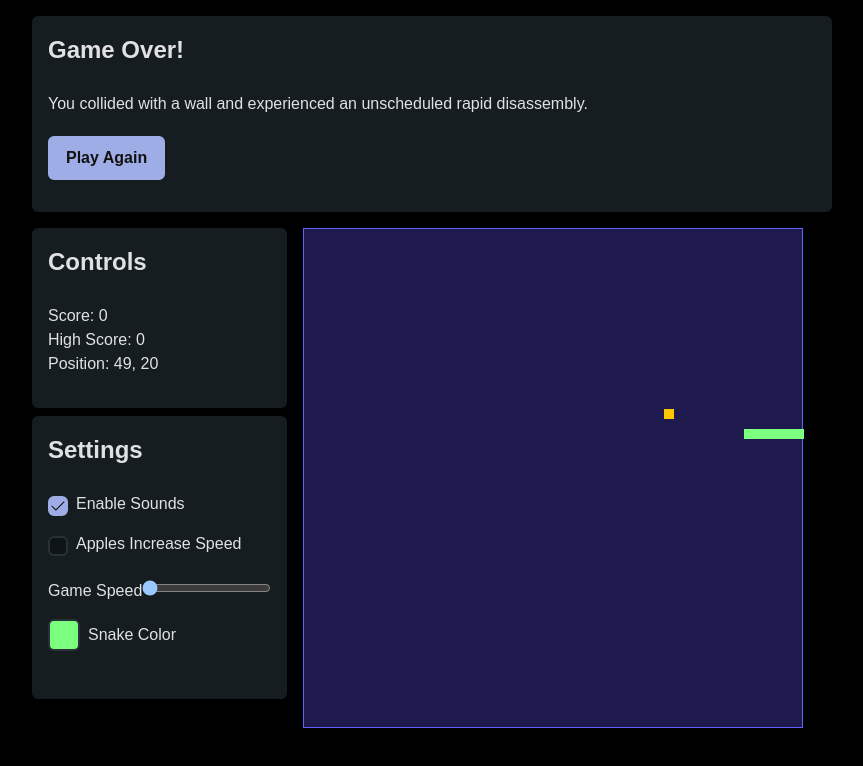
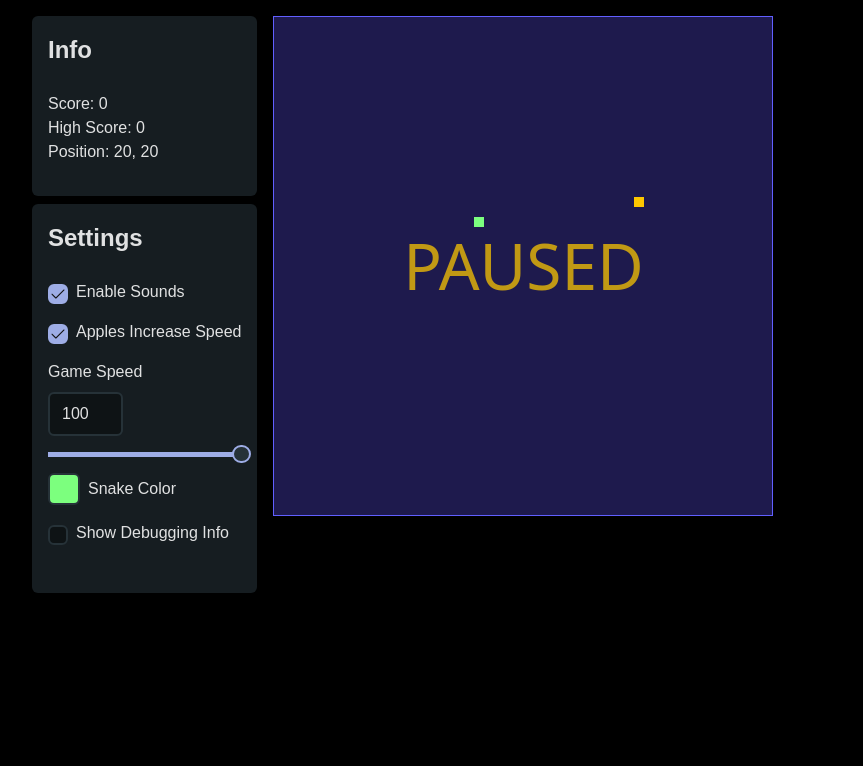
Before and after one commit to butterscotchstallion/react-snake, a React (Vite) app in the folder src/: page / in a window 1280 px wide. Shown: the top 766 px of the page, without its empty margins (208-1071 px from the left). Built offline with nearby package versions, Linux system fonts and the light colour scheme; a web font is replaced by a local one.

Commit message:
Adds settings, implements some of it, adds pulsing pause text

```diff
--- a/src/app/components/game/Game.tsx
+++ b/src/app/components/game/Game.tsx
@@ -4,6 +4,9 @@ import {Card} from "primereact/card";
 import {Toast} from "primereact/toast";
 import {Checkbox} from "primereact/checkbox";
 import {ColorPicker, ColorPickerChangeEvent} from "primereact/colorpicker";
+import {InputText} from "primereact/inputtext";
+import {Slider} from "primereact/slider";
+import {GameSettings, getSettings, setSettings} from "../settings.ts";
 
 interface SnakeBlockProps {
     x: number;
@@ -19,7 +22,7 @@ export default function Game() {
     const [direction, setDirection] = useState("ArrowRight");
     const [gameSpeed, setGameSpeed] = useState(100);
     const [isGameOver, setIsGameOver] = useState(false);
-    const [isPaused, setIsPaused] = useState(false);
+    const [isPaused, setIsPaused] = useState(true);
     const [score, setScore] = useState(0);
     const [width] = useState(49);
     const [height] = useState(49);
@@ -28,14 +31,38 @@ export default function Game() {
     const [highScore, setHighScore] = useState<number>(0);
     const [applesIncreaseSpeed, setApplesIncreaseSpeed] = useState(false);
     const [snakeColor, setSnakeColor] = useState("7CFF7F");
+    const [appleColor, setAppleColor] = useState("FF7C7C");
     const [soundsEnabled, setSoundsEnabled] = useState(true);
+    const [showDebuggingInfo, setShowDebuggingInfo] = useState(false);
+
+    function save() {
+        const settings: GameSettings = {
+            applesIncreaseSpeed,
+            appleColor,
+            snakeColor,
+            soundsEnabled,
+            showDebuggingInfo,
+        };
+        setSettings(settings);
+    }
 
     /*useLayoutEffect(() => {
         setWidth(gameBoardEl.current.clientWidth);
         setHeight(gameBoardEl.current.clientHeight);
     }, []);*/
 
+    function initializeSettings() {
+        const settings: GameSettings = getSettings();
+        setSnakeColor(settings.snakeColor);
+        setAppleColor(settings.appleColor);
+        setApplesIncreaseSpeed(settings.applesIncreaseSpeed);
+        setShowDebuggingInfo(settings.showDebuggingInfo);
+        setSoundsEnabled(settings.soundsEnabled);
+    }
+
     useEffect(() => {
+        initializeSettings();
+
         const handleKeyDown = (event: KeyboardEvent) => {
             if (['ArrowUp', 'ArrowDown', 'ArrowLeft', 'ArrowRight'].includes(event.key)) {
                 setDirection(event.key);
@@ -109,7 +136,10 @@ export default function Game() {
             }
         }, gameSpeed);
         return () => stopMoveInterval();
-    }, [direction, snake, gameSpeed, food.x, food.y, score, width, height, getRndPosition, isPaused, isGameOver]);
+    }, [
+        direction, snake, gameSpeed, food.x, food.y, score, width, height, getRndPosition, isPaused, isGameOver,
+        applesIncreaseSpeed
+    ]);
 
     function onNewHighScore(newHighScore: number) {
         setHighScore(newHighScore);
@@ -133,7 +163,7 @@ export default function Game() {
         setSnake(defaultSnake);
         setFood({x: getRndPosition(), y: getRndPosition()});
         setScore(0);
-        setIsPaused(true);
+        setGameSpeed(100);
     }
 
     function getRndPosition(): number {
@@ -168,6 +198,20 @@ export default function Game() {
         return snake;
     }
 
+    function pause() {
+        setIsPaused(!isPaused);
+
+        if (isPaused) {
+            pauseInterval.current = setInterval(() => {
+                setPausedString(pausedString ? "" : "PAUSED");
+            }, 1000);
+        } else {
+            if (pauseInterval.current) {
+                clearInterval(pauseInterval.current);
+            }
+        }
+    }
+
     return (
         <>
             <div className="mx-auto mt-4 w-[800px] h-[500px]">
@@ -181,7 +225,7 @@ export default function Game() {
                     : ""}
                 <div className="flex gap-4">
                     <aside>
-                        <Card title="Controls" className="mb-2">
+                        <Card title="Info" className="mb-2">
                             <ul>
                                 <li>Score: {score}</li>
                                 <li>High Score: {highScore}</li>
@@ -205,20 +249,30 @@ export default function Game() {
                                     <label htmlFor="applesIncreaseSpeed" className="ml-2">Apples Increase Speed</label>
                                 </li>
                                 <li className="mb-4">
-                                    <label htmlFor="gameSpeed">Game Speed</label>
-                                    <input type="range"
-                                           className="mt-2"
-                                           id="gameSpeed"
-                                           min="100"
-                                           max="1000"
-                                           value={gameSpeed}
-                                           onChange={e => setGameSpeed(parseInt(e.target.value, 10))}/>
+                                    <label htmlFor="gameSpeed" className="mb-2 block">Game Speed</label>
+                                    <InputText value={gameSpeed.toString()}
+                                               className="w-[75px] mb-2"
+                                               readOnly={true}
+                                               onChange={(e) => setGameSpeed(parseInt(e.target.value, 10))}/>
+                                    <Slider value={gameSpeed}
+                                            className="mt-4"
+                                            min={1}
+                                            max={100}
+                                            onChange={(e) => setGameSpeed(parseInt(e.value, 10))}/>
                                 </li>
                                 <li className="mb-4">
                                     <ColorPicker inputId="snakeColor"
                                                  value={snakeColor}
                                                  onChange={(e: ColorPickerChangeEvent) => setSnakeColor(e.value)}/>
                                     <label htmlFor="snakeColor" className="ml-2">Snake Color</label>
+                                </li>
+
+                                <li className="mb-4">
+                                    <Checkbox
+                                        inputId="showDebuggingInfo"
+                                        onChange={e => setShowDebuggingInfo(!!e.checked)}
+                                        checked={showDebuggingInfo}></Checkbox>
+                                    <label htmlFor="showDebuggingInfo" className="ml-2">Show Debugging Info</label>
                                 </li>
                             </ul>
                         </Card>
@@ -227,7 +281,7 @@ export default function Game() {
                         <div
                             ref={gameBoardEl}
                             onClick={() => {
-                                setIsPaused(!isPaused)
+                                setIsPaused(!isPaused);
                             }}
                             className="flex relative cursor-pointer w-[500px] h-[500px] bg-indigo-950 border-1 border-indigo-500">
 
@@ -245,7 +299,7 @@ export default function Game() {
                                  style={{left: food.x * 10, top: food.y * 10}}></div>
 
                             {isPaused ?
-                                <div className="flex mx-auto items-center text-yellow-400 text-[64px]">
+                                <div className="flex mx-auto items-center text-yellow-400 text-[64px] animate-pulse">
                                     PAUSED
                                 </div>
                                 : ''}
--- /dev/null
+++ b/src/app/components/settings.ts
@@ -0,0 +1,22 @@
+export interface GameSettings {
+    soundsEnabled: boolean;
+    applesIncreaseSpeed: boolean;
+    showDebuggingInfo: boolean;
+    snakeColor: string;
+    appleColor: string;
+}
+
+export function getSettings(): GameSettings {
+    const storageSettings: string | null = localStorage.getItem("settings");
+    return storageSettings ? JSON.parse(storageSettings) : {
+        soundsEnabled: true,
+        applesIncreaseSpeed: true,
+        showDebuggingInfo: false,
+        snakeColor: "7CFF7F",
+        appleColor: "FF7C7C"
+    };
+}
+
+export function setSettings(settings: GameSettings) {
+    localStorage.setItem("settings", JSON.stringify(settings));
+}
--- a/src/app/components/sounds.ts
+++ b/src/app/components/sounds.ts
@@ -0,0 +1,9 @@
+import * as Tone from "tone";
+
+export function initialize() {
+    const synth = new Tone.Synth().toDestination();
+}
+
+export function playAppleEatenSound() {
+    //
+}
```
